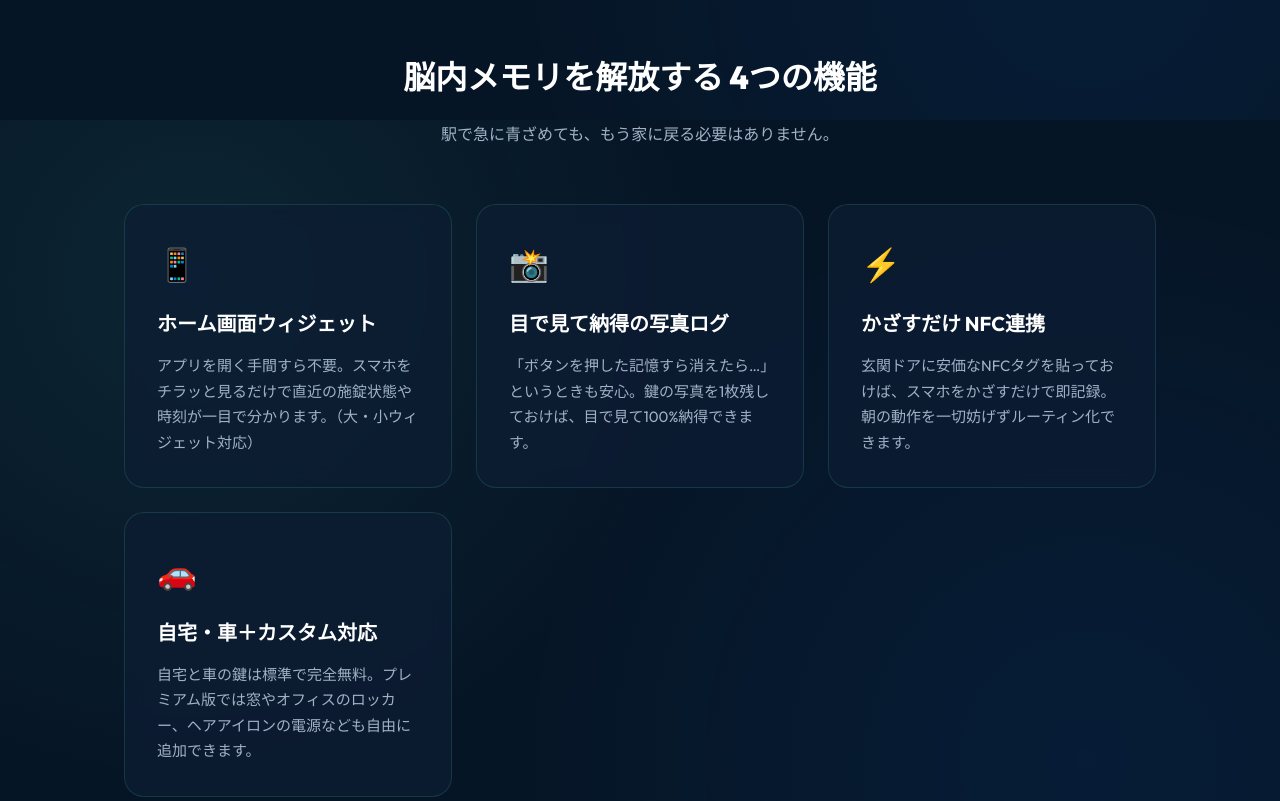
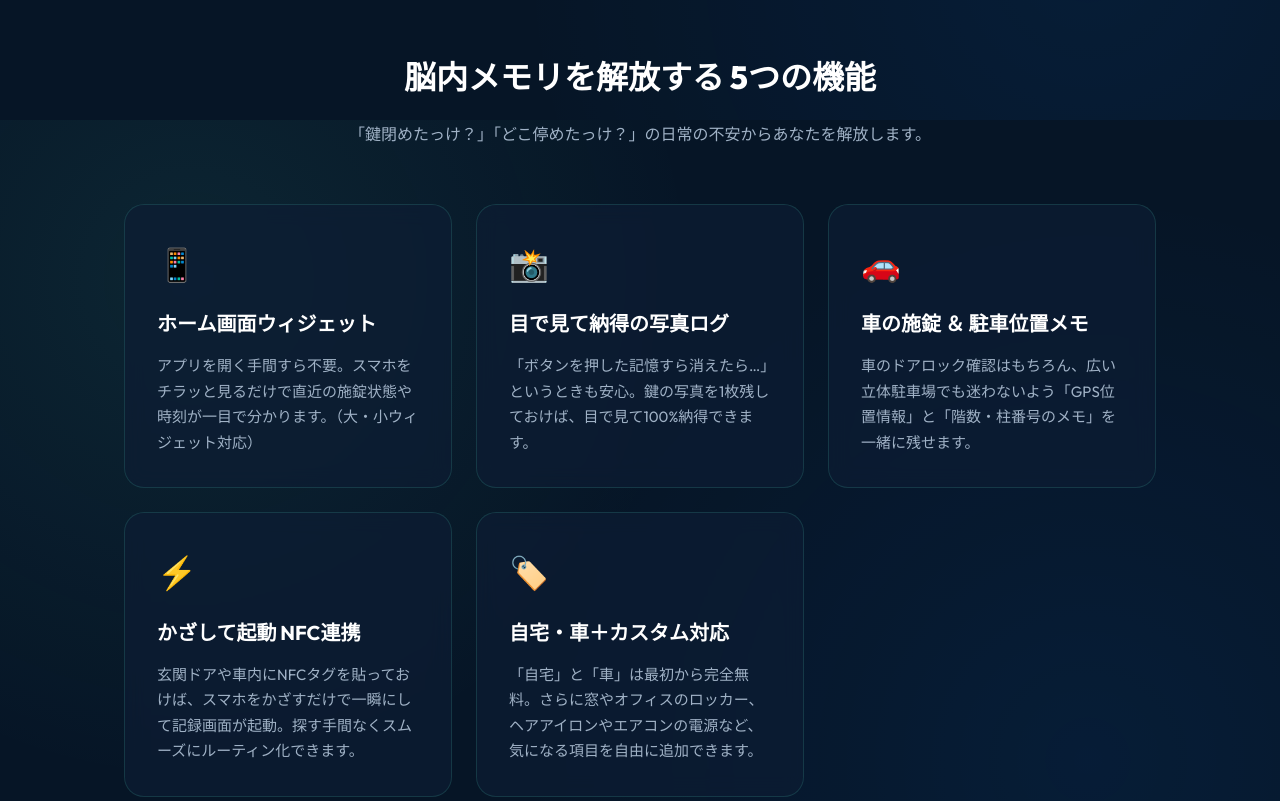
Before and after one commit to lockcalm-official/lockcalm-official.github.io, a plain HTML site: page index.html in a window 1280 px wide. Shown: the part 680-1481 px from the top of the page. Drawn offline with Linux system fonts and the light colour scheme.

Commit message:
Clarify NFC behavior and add Car Parking Location feature card

```diff
--- a/index.html
+++ b/index.html
@@ -309,8 +309,8 @@
         <!-- Features -->
         <section class="features">
             <div class="section-header">
-                <h2 class="section-title">脳内メモリを解放する 4つの機能</h2>
-                <p style="color: var(--text-sub);">駅で急に青ざめても、もう家に戻る必要はありません。</p>
+                <h2 class="section-title">脳内メモリを解放する 5つの機能</h2>
+                <p style="color: var(--text-sub);">「鍵閉めたっけ？」「どこ停めたっけ？」の日常の不安からあなたを解放します。</p>
             </div>
             <div class="grid-features">
                 <div class="feature-card">
@@ -324,14 +324,19 @@
                     <p class="card-desc">「ボタンを押した記憶すら消えたら…」というときも安心。鍵の写真を1枚残しておけば、目で見て100%納得できます。</p>
                 </div>
                 <div class="feature-card">
-                    <span class="card-icon">⚡</span>
-                    <h3 class="card-title">かざすだけ NFC連携</h3>
-                    <p class="card-desc">玄関ドアに安価なNFCタグを貼っておけば、スマホをかざすだけで即記録。朝の動作を一切妨げずルーティン化できます。</p>
+                    <span class="card-icon">🚗</span>
+                    <h3 class="card-title">車の施錠 ＆ 駐車位置メモ</h3>
+                    <p class="card-desc">車のドアロック確認はもちろん、広い立体駐車場でも迷わないよう「GPS位置情報」と「階数・柱番号のメモ」を一緒に残せます。</p>
                 </div>
                 <div class="feature-card">
-                    <span class="card-icon">🚗</span>
+                    <span class="card-icon">⚡</span>
+                    <h3 class="card-title">かざして起動 NFC連携</h3>
+                    <p class="card-desc">玄関ドアや車内にNFCタグを貼っておけば、スマホをかざすだけで一瞬にして記録画面が起動。探す手間なくスムーズにルーティン化できます。</p>
+                </div>
+                <div class="feature-card">
+                    <span class="card-icon">🏷️</span>
                     <h3 class="card-title">自宅・車＋カスタム対応</h3>
-                    <p class="card-desc">自宅と車の鍵は標準で完全無料。プレミアム版では窓やオフィスのロッカー、ヘアアイロンの電源なども自由に追加できます。</p>
+                    <p class="card-desc">「自宅」と「車」は最初から完全無料。さらに窓やオフィスのロッカー、ヘアアイロンやエアコンの電源など、気になる項目を自由に追加できます。</p>
                 </div>
             </div>
         </section>
```
